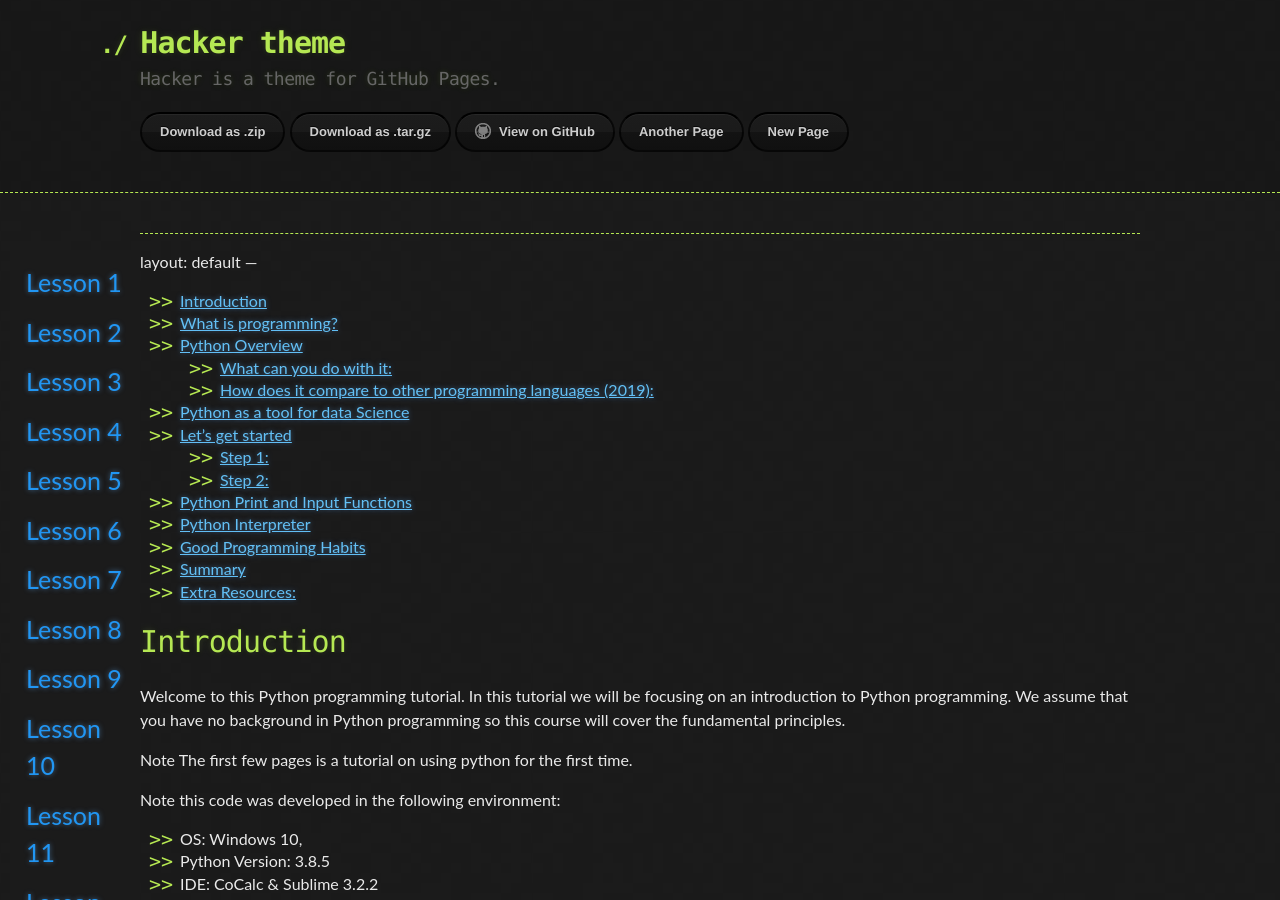
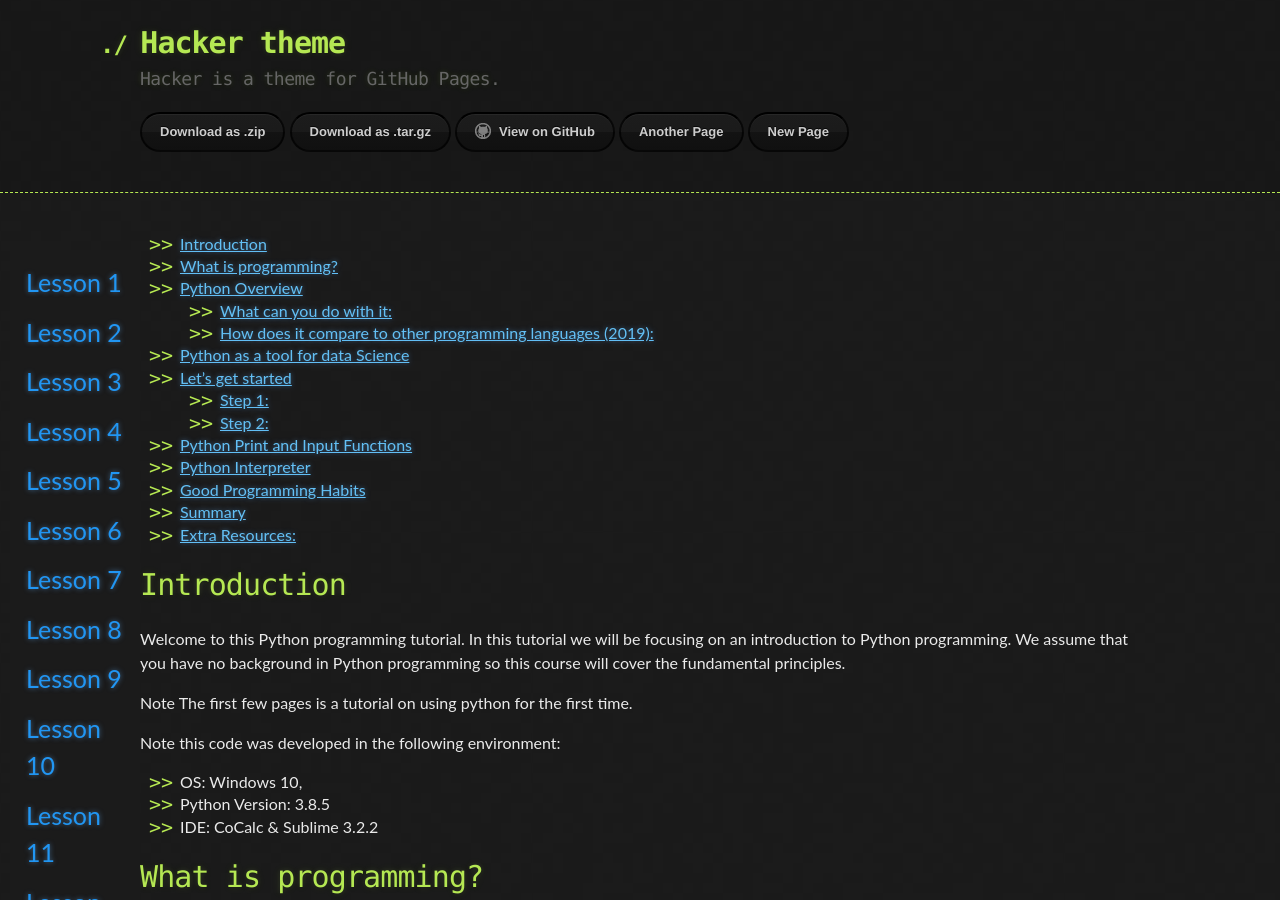
Before and after one commit to kode2go/python2go, a Jekyll site: the page built from newpage.md, in a window 1280 px wide and 900 px high. Built offline with Jekyll 4.4.1, drawn with Linux system fonts in a browser that asks for light colours; our own code applies the rules of GitHub Pages for plain Markdown files.

Commit message:
Update newpage.md

```diff
--- a/newpage.md
+++ b/newpage.md
@@ -1,5 +1,3 @@
-<a name="top"></a>
-
 ---
 layout: default
 ---
```
Also changed, not shown: other parts of newpage.md (+0 -2 lines).
